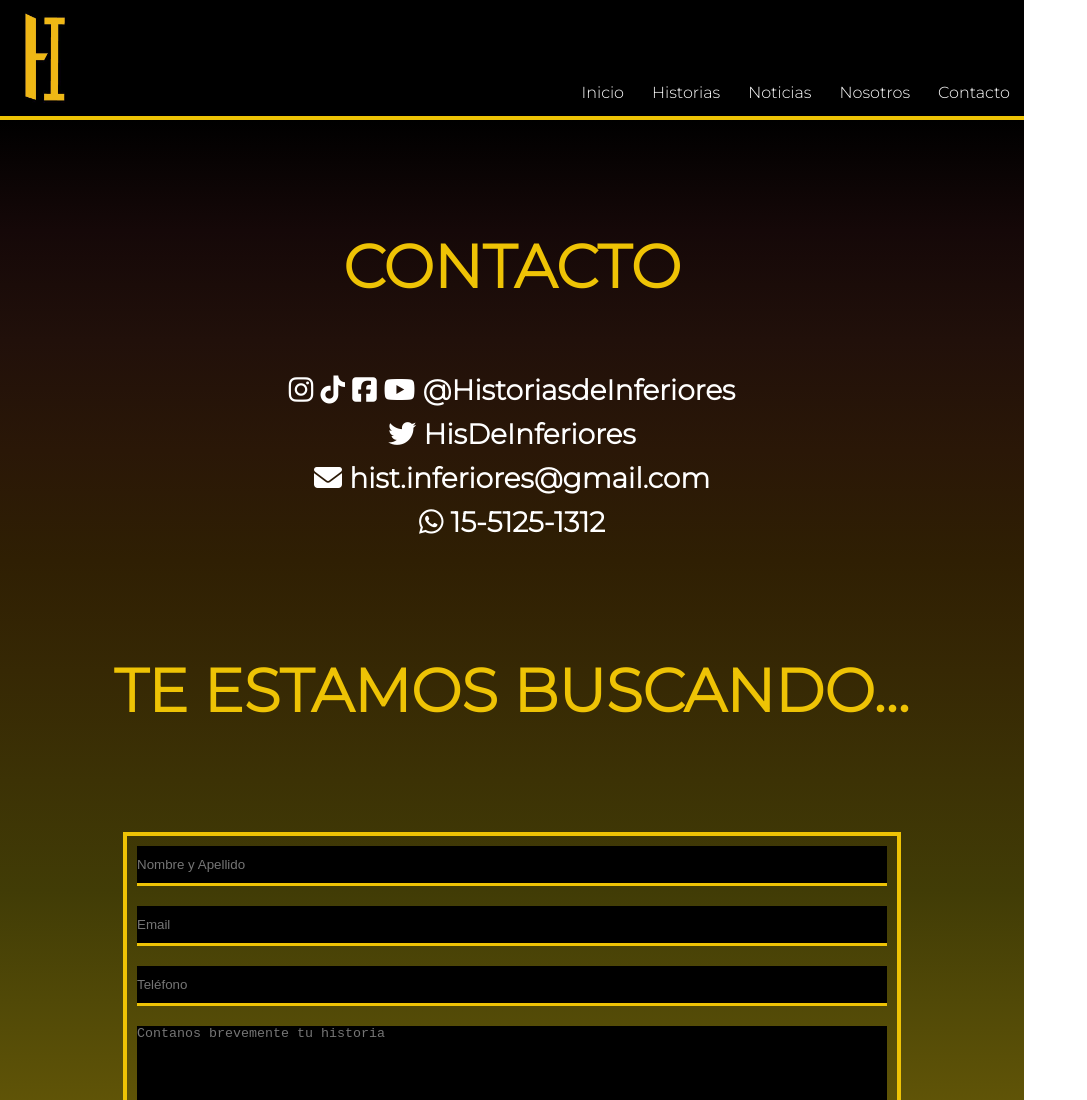
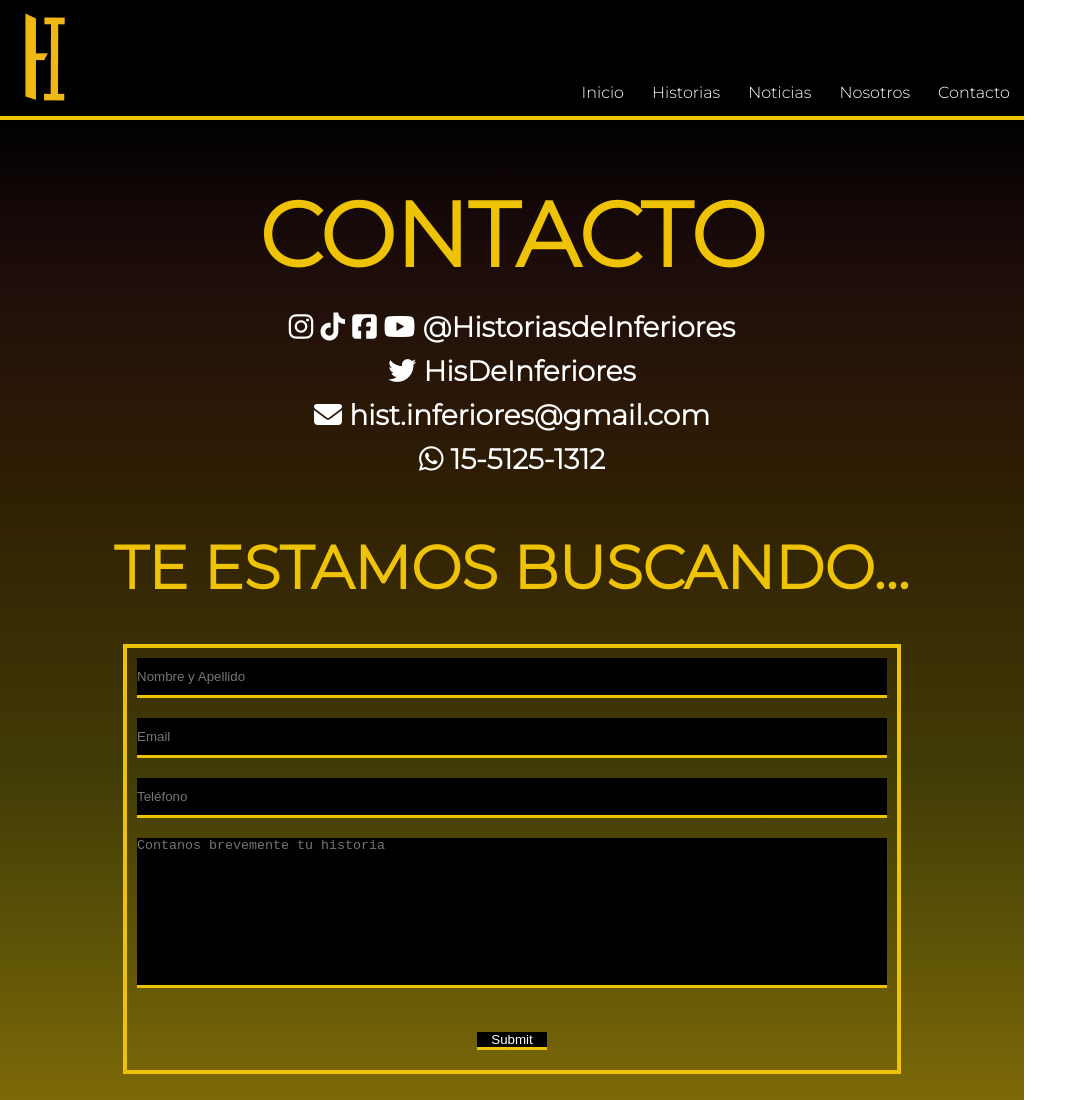
Before and after one commit to agustingiacomuzo/proyecto, a plain HTML site: page pages/contacto.html in a window 1280 px wide. Shown: the top 1100 px of the page, without its empty margins (0-1087 px from the left). Drawn offline with nearby package versions, Linux system fonts and the light colour scheme.

Commit message:
correciones vero

```diff
--- a/css/estilos.css
+++ b/css/estilos.css
@@ -74,7 +74,7 @@ a{
     background-image: linear-gradient(to top, #856f08, #736208, #615507, #514907, #413c06, #3c3205, #362804, #2f1f03, #2a1707, #21100a, #150808, #000000);
 }
 
-.animate__animated , animate__zoomInDown{
+.titulo__index{
     font-size: 40px;
     color: rgb(238, 195, 5);
     text-transform: uppercase;
@@ -172,7 +172,7 @@ footer{
     flex-wrap: wrap;
 
 }
-.animate__animated , animate__backInUp{
+.titulo__pag__historias{
     color: rgb(238, 195, 5);
     font-size: 70px;
 }
@@ -241,7 +241,7 @@ footer{
     background-image: linear-gradient(to top, #856f08, #736208, #615507, #514907, #413c06, #3c3205, #362804, #2f1f03, #2a1707, #21100a, #150808, #000000);
 }
 
-.animate__animated , animate__zoomInDown{
+.titulo__pag__noticias{
     color: rgb(238, 195, 5);
     font-size: 70px;
     margin: 40px 0px;
@@ -311,7 +311,7 @@ footer{
     flex-direction: column;
 }
 
-.animate__animated , animate__wobble{
+.titulo__pag__nosotros{
     color: rgb(238, 195, 5);
     font-size: 50px;
     padding: 40px;
@@ -394,7 +394,7 @@ footer{
     margin: 50px 0px;
 }
 
-.animate__animated , animate__backInRight{
+.titulo__pag__contacto{
     color: rgb(238, 195, 5);
     font-size: 40px;
     padding: 10px;
@@ -415,7 +415,7 @@ footer{
     margin-bottom: 70px;
 }
 
-.animate__animated , animate__backInLeft{
+.titulo__buscamos{
     color: rgb(238, 195, 5);
     font-size: 40px;
 }
@@ -483,7 +483,7 @@ footer{
 
 
 
-    .animate__animated , animate__zoomInDown{
+    .titulo__index{
         font-size: 50px;
         margin-left: 40px;
     }
@@ -546,7 +546,7 @@ footer{
         flex-wrap: wrap;
 
     }
-    .animate__animated , animate__backInUp{
+    .titulo__pag__historias{
         color: rgb(238, 195, 5);
         font-size: 80px;
     }
@@ -588,7 +588,7 @@ footer{
         width: 768px;
     }
 
-    .animate__animated , animate__zoomInDown{
+    .titulo__pag__noticias{
         font-size: 90px;
         margin: 50px 0px;
     }
@@ -634,7 +634,7 @@ footer{
         width: 768px;
     }
 
-    .animate__animated , animate__wobble{
+    .titulo__pag__nosotros{
         font-size: 70px;
     }
 
@@ -677,7 +677,7 @@ footer{
     }
 
 
-    .animate__animated , animate__backInRight{
+    .titulo__pag__contacto{
         font-size: 70px;
         padding: 10px 10px 15px 10px;
     }
@@ -696,7 +696,7 @@ footer{
         margin-bottom: 70px;
     }
 
-    .animate__animated , animate__backInLeft{
+    .titulo__buscamos{
         font-size: 50px;
     }
 
@@ -790,7 +790,7 @@ footer{
 
     }
 
-    .animate__animated , animate__zoomInDown{
+    .titulo__index{
         font-size: 70px;
         margin-left: 30px;
 
@@ -865,7 +865,7 @@ footer{
         flex-wrap: wrap;
 
     }
-    .animate__animated , animate__backInUp{
+    .titulo__pag__historias{
         color: rgb(238, 195, 5);
         font-size: 100px;
     }
@@ -895,7 +895,7 @@ footer{
         width: 1024px;
     }
 
-    .animate__animated , animate__zoomInDown{
+    .titulo__pag__noticias{
         font-size: 110px;
         margin: 50px 0px;
     }
@@ -942,7 +942,7 @@ footer{
         width: 1024px;
     }
 
-    .animate__animated , animate__wobble{
+    .titulo__pag__nosotros{
         font-size: 90px;
     }
 
@@ -984,7 +984,7 @@ footer{
         width: 1024px;
     }
 
-    .animate__animated , animate__backInRight{
+    .titulo__pag__contacto{
         font-size: 90px;
         padding: 10px 10px 15px 10px;
     }
@@ -1003,7 +1003,7 @@ footer{
         margin-bottom: 70px;
     }
 
-    .animate__animated , animate__backInLeft{
+    .titulo__buscamos{
         font-size: 60px;
     }
 
--- a/pages/contacto.html
+++ b/pages/contacto.html
@@ -27,7 +27,7 @@
     </header>
     <main class="main__contacto">
         <section class="container__contacto">
-            <h1 class="animate__animated animate__backInRight">CONTACTO</h1>
+            <h1 class="titulo__pag__contacto animate__animated animate__backInRight">CONTACTO</h1>
             <h3 class="redes"><i class="fa-brands fa-instagram"></i>
                 <i class="fa-brands fa-tiktok"></i>
                 <i class="fa-brands fa-facebook-square"></i>
@@ -37,7 +37,7 @@
             <h3 class="redes"><i class="fa-brands fa-whatsapp"></i> 15-5125-1312</h3>
         </section>
         <section class="container__form">
-            <h2 class="animate__animated animate__backInLeft">TE ESTAMOS BUSCANDO...</h2>
+            <h2 class="titulo__buscamos animate__animated animate__backInLeft">TE ESTAMOS BUSCANDO...</h2>
             <form class="formulario" action="#">
                 <div class="container__input">
                         <input class="input" type="text" placeholder="Nombre y Apellido" required>
```
Also changed, not shown: pages/historias.html (+1 -1 lines), pages/nosotros.html (+1 -1 lines), pages/noticias.html (+1 -1 lines).
